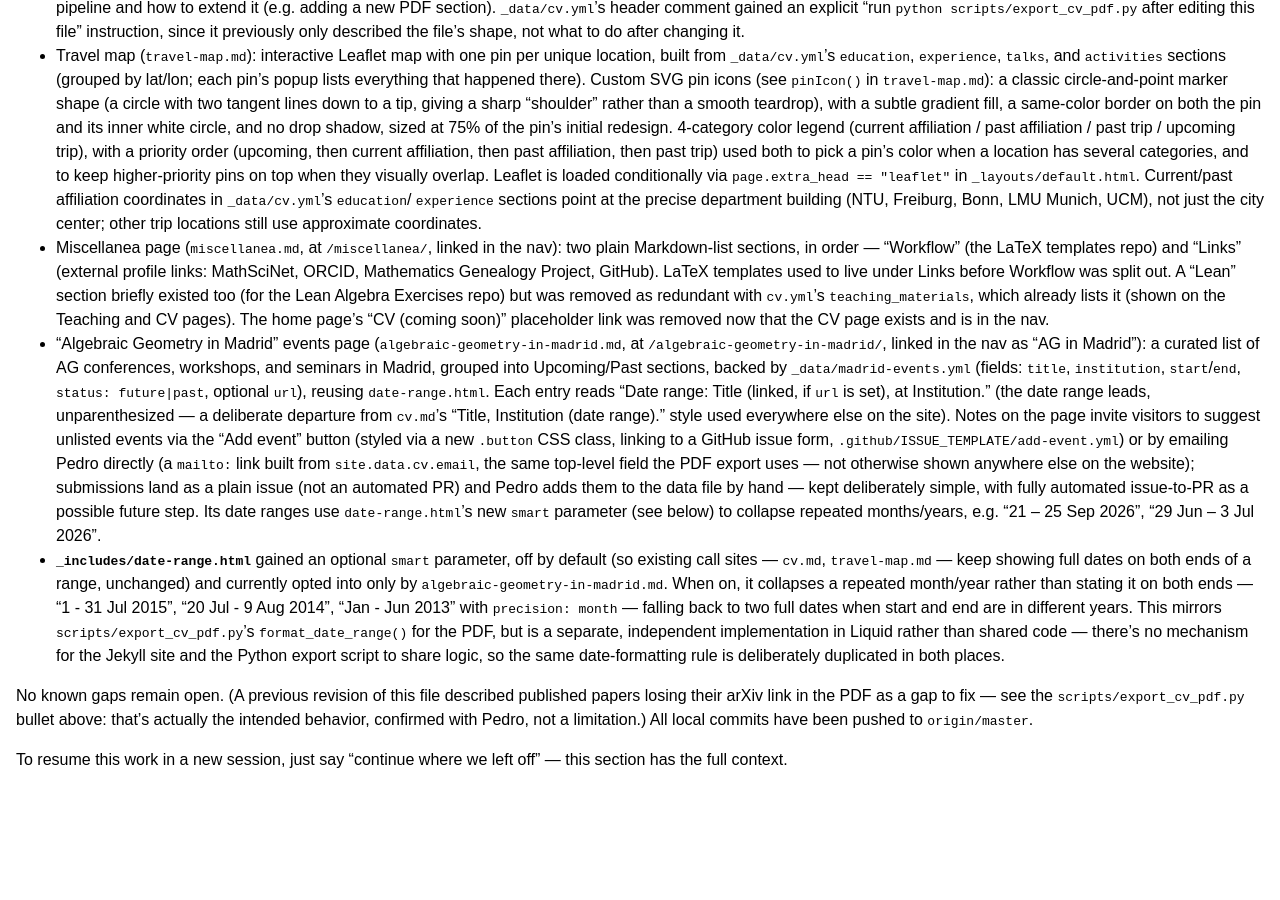
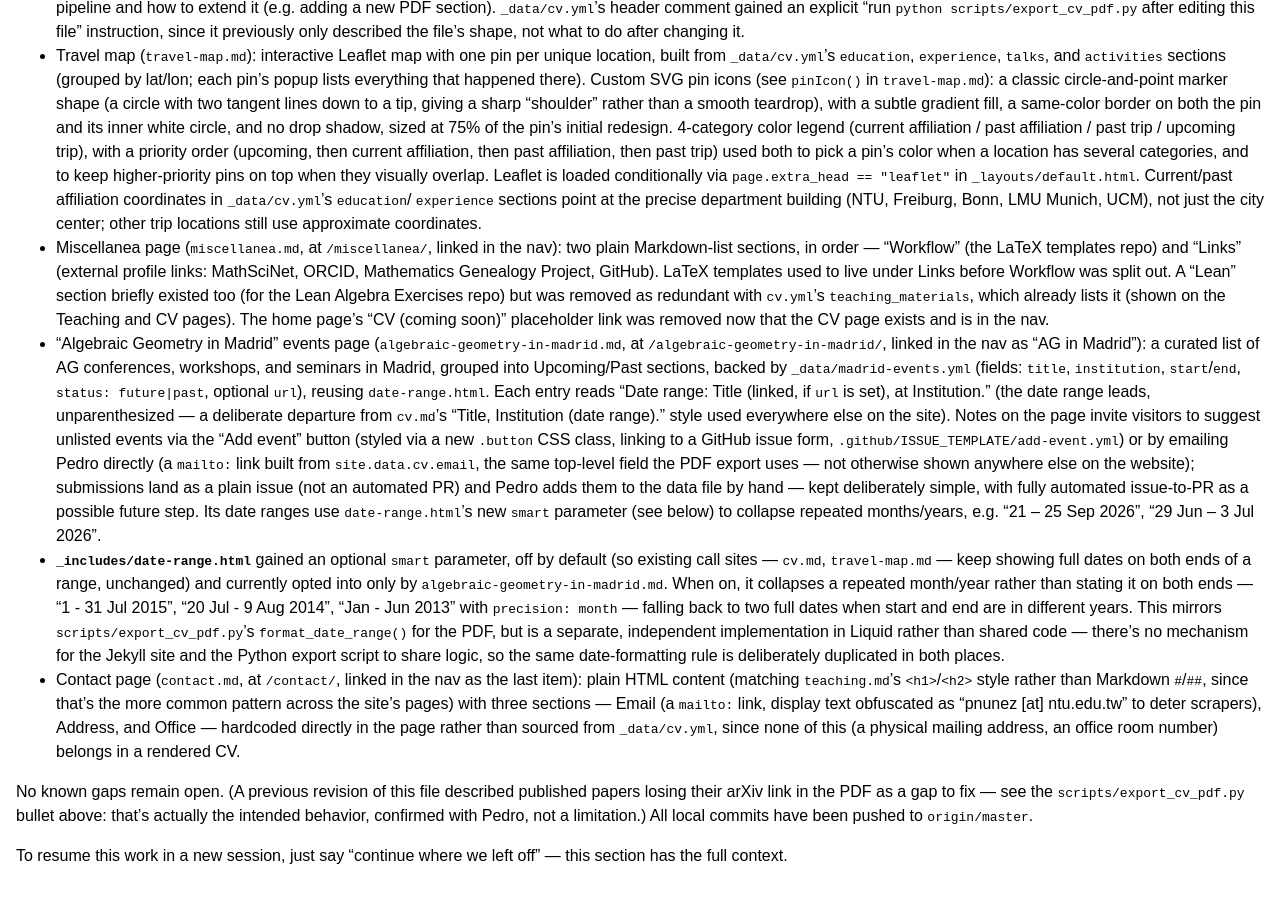
Before and after one commit to pedro-nunez/pedro-nunez.github.io, a Jekyll site: the page built from CLAUDE.md, in a window 1280 px wide and 900 px high, scrolled down 3206 px. Built offline with Jekyll 4.4.1, drawn with Linux system fonts in a browser that asks for light colours; our own code applies the rules of GitHub Pages for plain Markdown files; before the commit the page ends 4010 px from its top, so only the background shows below that.

Commit message:
Add a Contact page with email, address, and office
Co-Authored-By: Claude Sonnet 5 <noreply@anthropic.com>
Claude-Session: https://claude.ai/code/session_01DA8FQP4BUd5mDBeFEEDyRN

```diff
--- a/CLAUDE.md
+++ b/CLAUDE.md
@@ -325,6 +325,15 @@ Built, committed, step by step (see git log for the full sequence):
   shared code — there's no mechanism for the Jekyll site and the Python
   export script to share logic, so the same date-formatting rule is
   deliberately duplicated in both places.
+- Contact page (`contact.md`, at `/contact/`, linked in the nav as the
+  last item): plain HTML content (matching `teaching.md`'s
+  `<h1>`/`<h2>` style rather than Markdown `#`/`##`, since that's the
+  more common pattern across the site's pages) with three sections —
+  Email (a `mailto:` link, display text obfuscated as "pnunez [at]
+  ntu.edu.tw" to deter scrapers), Address, and Office — hardcoded
+  directly in the page rather than sourced from `_data/cv.yml`, since
+  none of this (a physical mailing address, an office room number)
+  belongs in a rendered CV.
 
 No known gaps remain open. (A previous revision of this file described
 published papers losing their arXiv link in the PDF as a gap to fix —
--- a/_includes/header.html
+++ b/_includes/header.html
@@ -9,5 +9,6 @@
     <a href="{{ '/travel-map/' | relative_url }}">Travel</a>
     <a href="{{ '/algebraic-geometry-in-madrid/' | relative_url }}">AG in Madrid</a>
     <a href="{{ '/miscellanea/' | relative_url }}">Miscellanea</a>
+    <a href="{{ '/contact/' | relative_url }}">Contact</a>
   </nav>
 </header>
```
Also changed, not shown: contact.md (added, +23 -0 lines).
